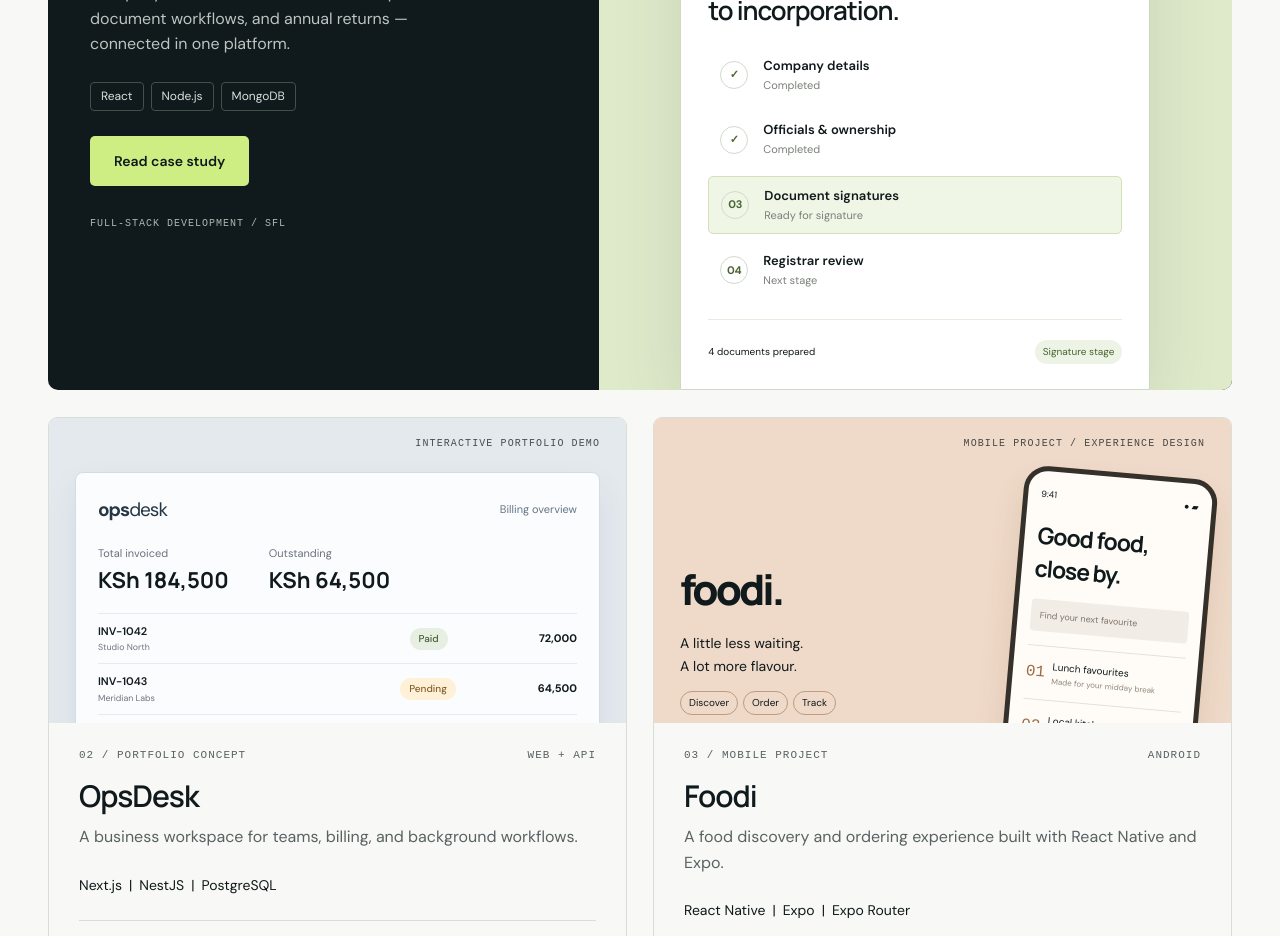
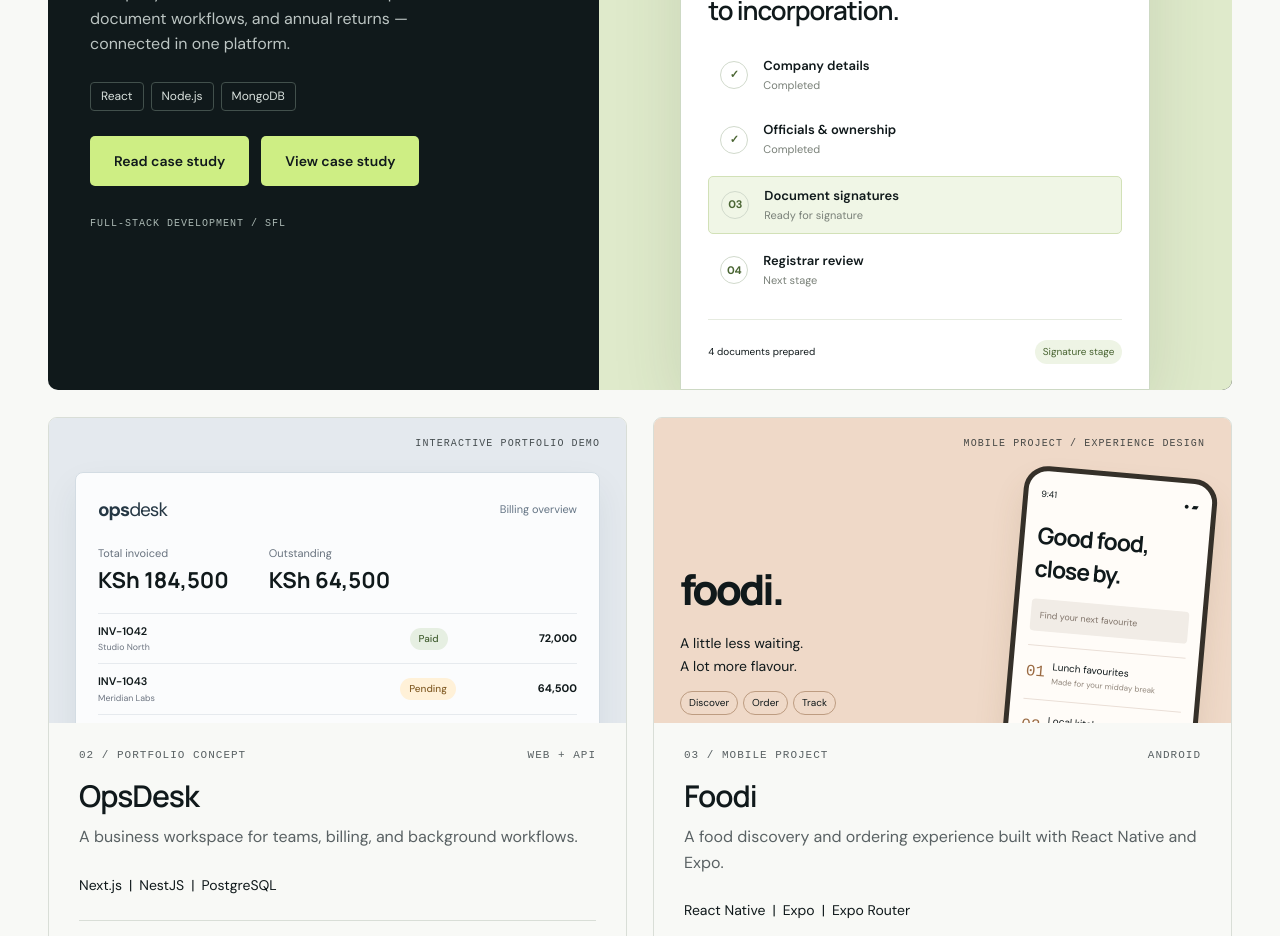
Before and after one commit to John-Kipruto/portfolio, a Next.js app: page / in a window 1280 px wide. Shown: the part 1160-2096 px from the top of the page. Built offline with nearby package versions, Linux system fonts and the light colour scheme.

Commit message:
Update Simple Formations live link

```diff
--- a/src/components/projects/FeaturedProject.tsx
+++ b/src/components/projects/FeaturedProject.tsx
@@ -1,3 +1,4 @@
+import Link from "next/link";
 import CompliancePreview from "./CompliancePreview";
 
 interface FeaturedProjectProps {
@@ -37,12 +38,20 @@ export default function FeaturedProject({
             MongoDB
           </span>
         </div>
+        <div className="flex gap-[12px] max-[650px]:flex-col">
           <button
             className="inline-flex items-center justify-center py-[13px] px-[23px] text-[14px] font-semibold border border-[transparent] rounded-[5px] whitespace-nowrap [transition:background_.2s,transform_.2s] hover:-translate-y-0.5 bg-lime text-ink"
             onClick={() => onCaseStudy("sfl")}
           >
             Read case study
           </button>
+          <Link href="https://www.preview.simpleformations.ke/" target="_blank">
+            <button className="inline-flex items-center justify-center py-[13px] px-[23px] text-[14px] font-semibold border border-[transparent] rounded-[5px] whitespace-nowrap [transition:background_.2s,transform_.2s] hover:-translate-y-0.5 bg-lime text-ink">
+              View case study
+            </button>
+          </Link>
+        </div>
+
         <div className="[font:10px_monospace] tracking-[1px] mt-[32px] text-[#aab8b3] max-[650px]:mt-[24px]">
           FULL-STACK DEVELOPMENT / SFL
         </div>
```
Lines whose indentation alone changed are shown as unchanged.
